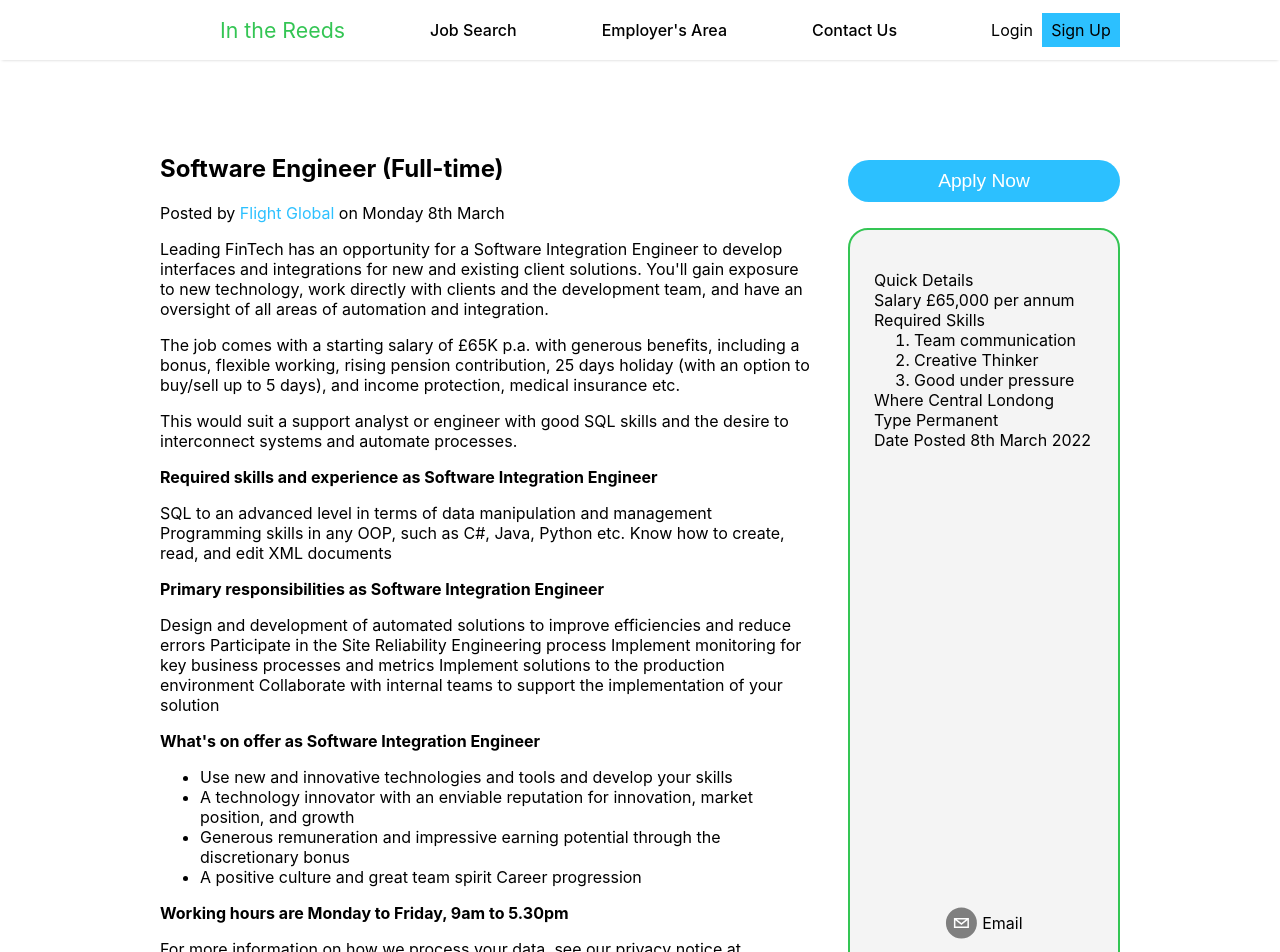
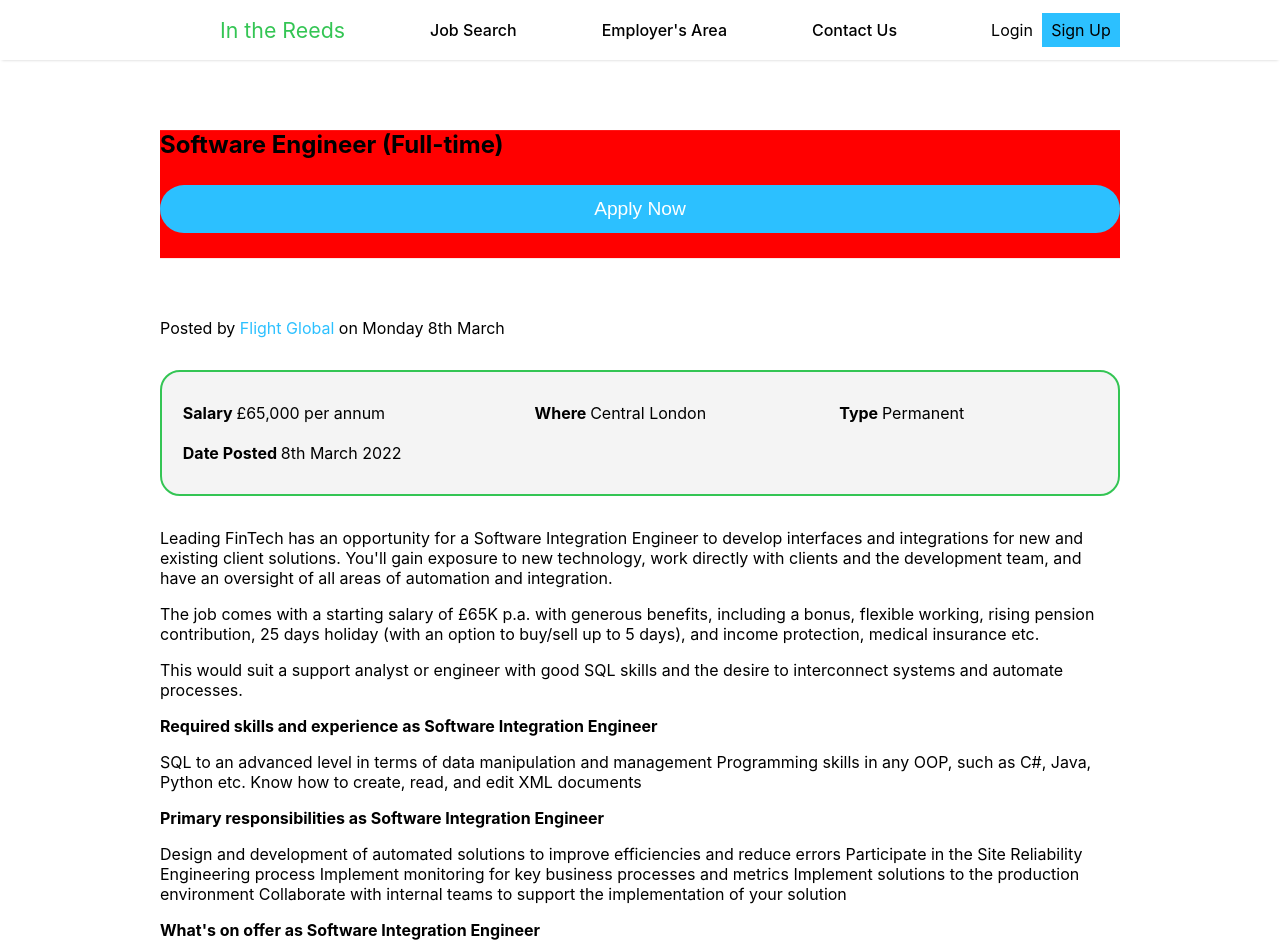
Before and after one commit to harv-ma/com3014_group18, a React (Create React App) app in the folder client/: page /jobs/1 in a window 1280 px wide. Shown: the top 952 px of the page. Built offline with nearby package versions, Linux system fonts and the light colour scheme.

Commit message:
Changed job page details position

```diff
--- a/client/src/pages/JobPage/JobPage.jsx
+++ b/client/src/pages/JobPage/JobPage.jsx
@@ -9,13 +9,13 @@ const JobPage = () => {
 
   return (
     <main id="jobpage">
+      <h2 className="sticky-title">
+        <span>Software Engineer (Full-time)</span>{" "}
+        <Button label="Apply Now" to="/" />
+      </h2>
       <div className="job-container">
         <div className="job-content">
           <div className="job-content__title">
-            <h2>
-              <span>Software Engineer (Full-time)</span>{" "}
-              <Button label="Apply Now" to="/" />
-            </h2>
             <div className="save-job"></div>
             <p>
               Posted by{" "}
@@ -24,6 +24,25 @@ const JobPage = () => {
               </Link>{" "}
               on Monday 8th March
             </p>
+          </div>
+          <div className="job-quick-details">
+            <div className="job-quick-details__container">
+              <ul>
+                <li>
+                  Salary <span>£65,000 per annum</span>
+                </li>
+                <li>
+                  Where <span>Central London</span>
+                </li>
+                <li>
+                  Type <span>Permanent</span>
+                </li>
+                <li>
+                  Date Posted <span>8th March 2022</span>
+                </li>
+              </ul>
+              {/* <Share className="job-quick-details__share" /> */}
+            </div>
           </div>
           <div className="job-content__description">
             <p>
@@ -97,35 +116,6 @@ const JobPage = () => {
             </p>
           </div>
         </div>
-        <div className="job-quick-details">
-          <Button label="Apply Now" to="/" />
-          <div className="job-quick-details__container">
-            <ul>
-              <li>Quick Details</li>
-              <li>
-                Salary <span>£65,000 per annum</span>
-              </li>
-              <li>
-                Required Skills
-                <ol>
-                  <li>Team communication</li>
-                  <li>Creative Thinker</li>
-                  <li>Good under pressure</li>
-                </ol>
-              </li>
-              <li>
-                Where <span>Central Londong</span>
-              </li>
-              <li>
-                Type <span>Permanent</span>
-              </li>
-              <li>
-                Date Posted <span>8th March 2022</span>
-              </li>
-            </ul>
-            <Share className="job-quick-details__share" />
-          </div>
-        </div>
       </div>
       <div className="related-jobs">Hi</div>
     </main>
--- a/client/src/pages/JobPage/JobPage.scss
+++ b/client/src/pages/JobPage/JobPage.scss
@@ -5,29 +5,29 @@
     max-width: $container-lg;
 }
 
+.sticky-title {
+    position: sticky;
+    top: 60px;
+    background-color: red;
+}
+
 .job-content {
 
-    &__title h2 button {
-       display: none;
-    }
-
-    @media only screen and (max-width: $container-md) {
-        &__title {
     h2 {
         display: flex;
         align-items: center;
+        justify-content: space-between;
 
         span {
             flex-shrink: 0;
             padding-right: 1rem;
         }
-
         button {
-                    display: block;
+            width: 14rem;
+            margin: 0;
         }
     }
-        }
-    }
+
 
     @media only screen and (max-width: $container-sm) {
         &__title {
@@ -42,6 +42,8 @@
 
                 button {
                     display: block;
+                    width: 100%;
+                    margin-top: 2rem;
                 }
             }
         }
@@ -49,41 +51,26 @@
 }
 
 .job-quick-details {
-    width: 17rem;
-    flex-shrink: 0;
-    margin-left: 2rem;
-    display: flex;
-    flex-direction: column;
-
-    @media only screen and (max-width: $container-md) {
-        display: none;
-    }
-
 
     ul {
         list-style: none;
-        padding: 1.5rem;
-        display: block;
+        padding: 0;
+        display: grid;
+        font-weight: bold;
+        grid-template-columns: auto auto auto;
+        margin: 2rem 0;
+
+        background-color: $theme_light_grey;
+        border: 2px solid $theme_primary;
+        border-radius: 20px;
+        padding: 1.3rem;
+
+        li {
+            margin: 10px 0;
         }
 
-    &__container {
-        border: 2px solid $theme_primary;
-        border-radius: 20px;
-        background-color: $theme_light_grey;
-        height: 100%;
-        position: relative;
-    }
-
-    &__share {
-        display: flex;
-        position: absolute;
-        bottom: 20px;
-        left: 50%;
-        transform: translateX(-50%);
-        align-items: center;
-
         span {
-            margin-left: 0.3rem;
+            font-weight: normal;
         }
     }
 }
```
Lines whose indentation alone changed are shown as unchanged.
